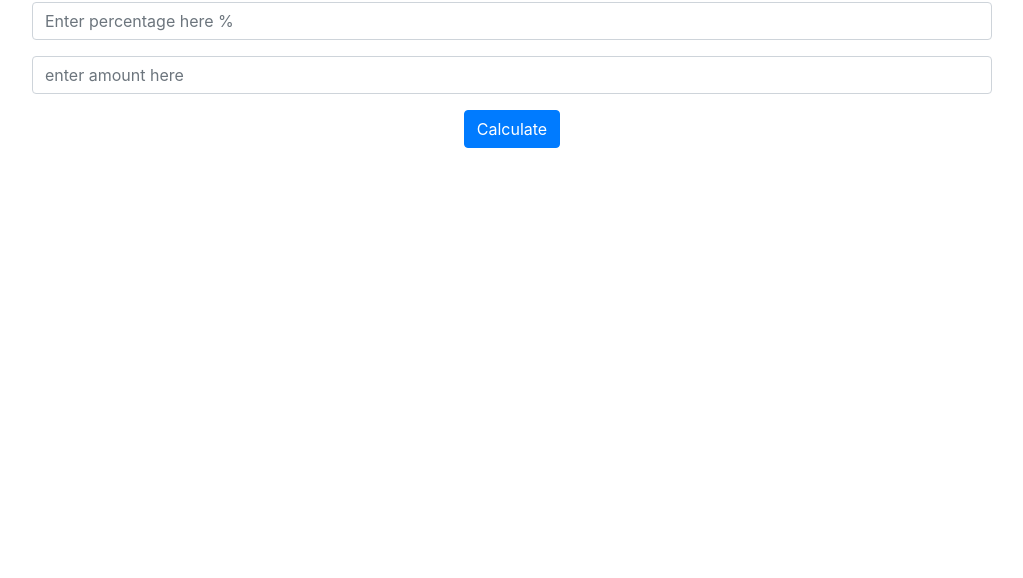
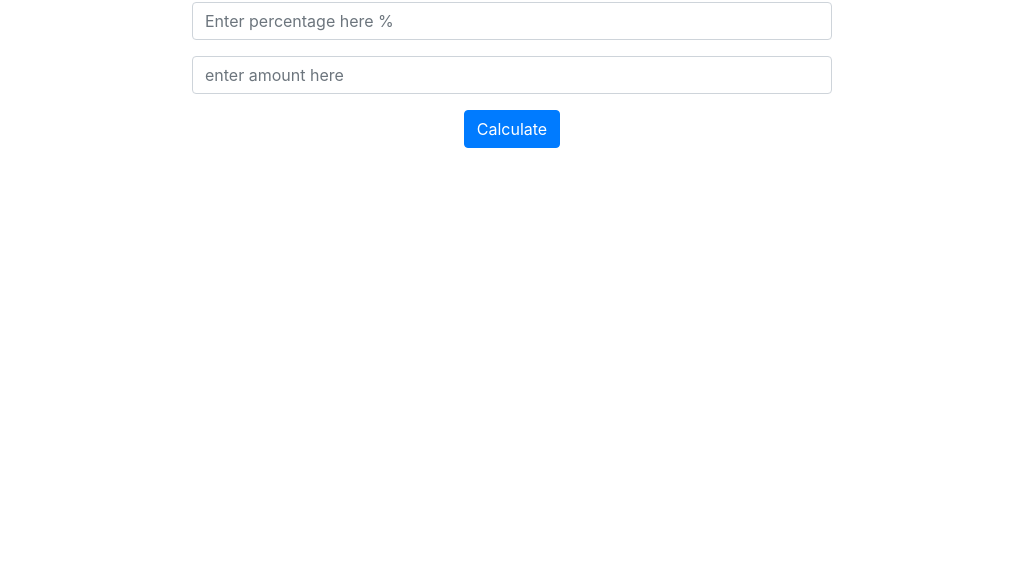
Before and after one commit to vasivasista/projectssk, a plain HTML site: page index.html in a window 1280 px wide. Shown: the part 222-800 px from the top of the page, without its empty margins (128-1151 px from the left). Drawn offline with nearby package versions, Linux system fonts and the light colour scheme.

Commit message:
Update styles.css

```diff
--- a/styles.css
+++ b/styles.css
@@ -1,6 +1,6 @@
 body{
   text-align: center;
-  margin : 10rem ;
+  margin : 10rem 20rem;
 }
 h1{
   margin: 1rem;
```
